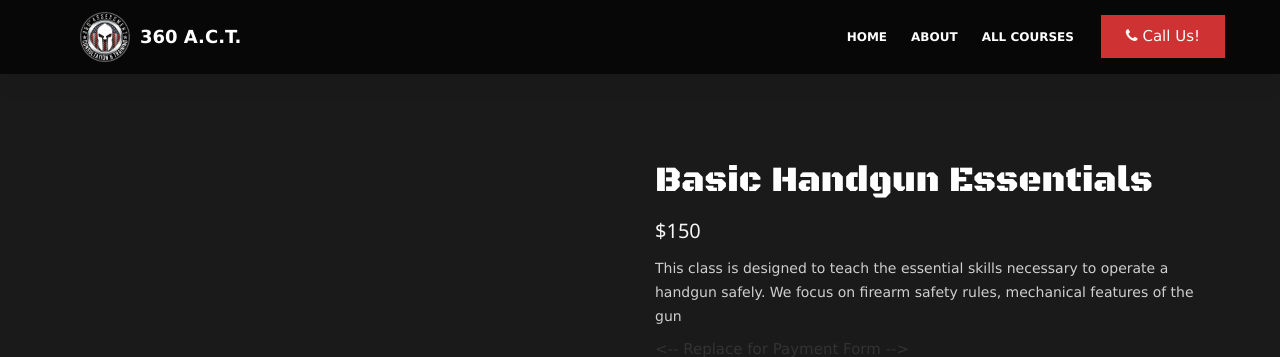
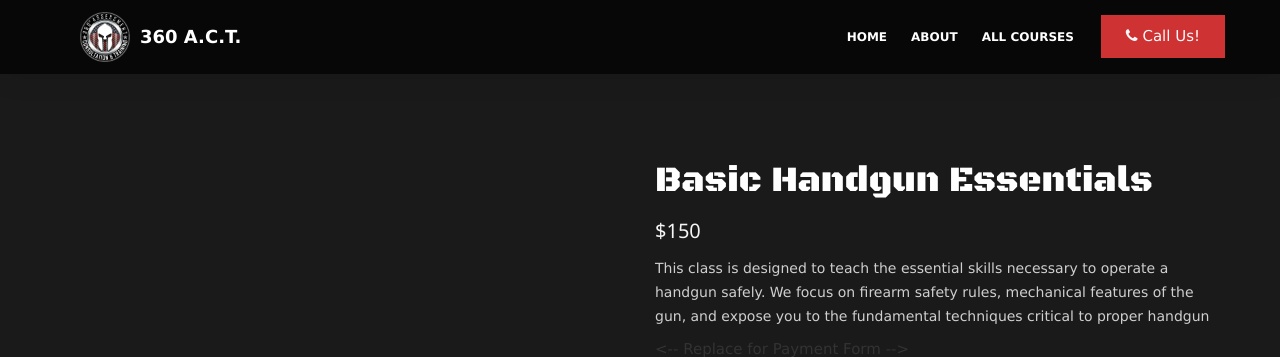
Before and after one commit to sduong9392/Tactical360ActWebsite, a Jekyll site: the page built from pages/Basic Handgun Essentials.md, in a window 1280 px wide and 900 px high, scrolled down 354 px, cut to the strip 0-357 px from the top of the window. Built offline with Jekyll 4.4.1, drawn with Linux system fonts in a browser that asks for light colours; comment, search, counter and statistics services are not loaded.

Commit message:
pages/Basic Handgun Essentials.md updated from https://stackedit.io/

```diff
--- a/pages/Basic Handgun Essentials.md
+++ b/pages/Basic Handgun Essentials.md
@@ -4,7 +4,7 @@ title: "Basic Handgun Essentials "
 price: "$150"
 image:
 ---
-This class is designed to teach the essential skills necessary to operate a handgun safely. We focus on firearm safety rules, mechanical features of the gun
+This class is designed to teach the essential skills necessary to operate a handgun safely. We focus on firearm safety rules, mechanical features of the gun, and expose you to the fundamental techniques critical to proper handgun
 <!--stackedit_data:
-eyJoaXN0b3J5IjpbMTY3NDU5MzMzMF19
+eyJoaXN0b3J5IjpbODUwOTg0NzQxXX0=
 -->
```
